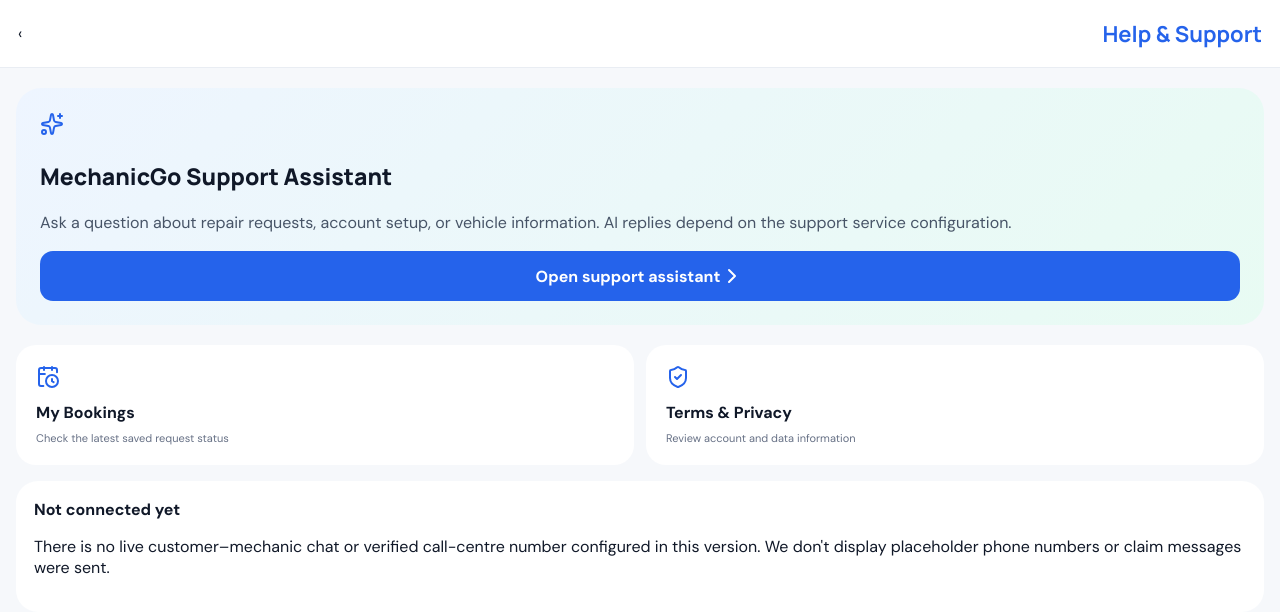
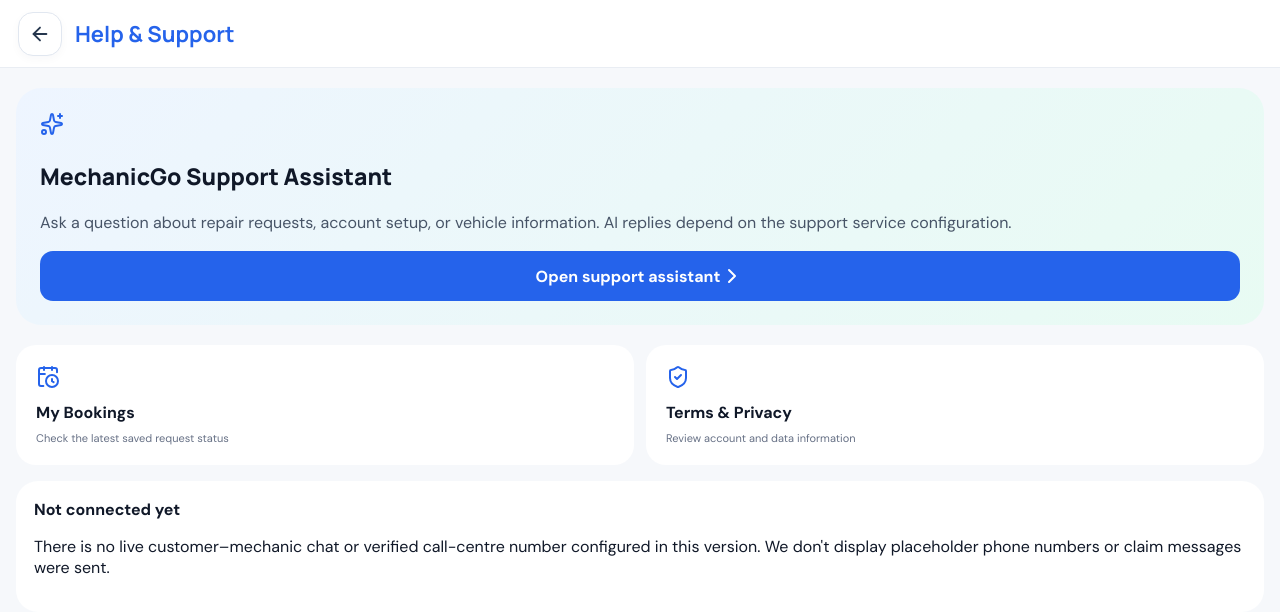
Before and after one commit to Enayatalibarkaat/MechanicGo, a Next.js app: page /support in a window 1280 px wide. Shown: the top 612 px of the page. Built offline with nearby package versions, Linux system fonts and the light colour scheme.

Commit message:
Use consistent back button in app page header

```diff
--- a/app/support/page.tsx
+++ b/app/support/page.tsx
@@ -1,6 +1,6 @@
-import {MessageCircle,ChevronRight,Sparkles,CalendarClock,ShieldCheck} from "lucide-react";
+import {MessageCircle,ChevronRight,Sparkles,CalendarClock,ShieldCheck,ArrowLeft} from "lucide-react";
 export default function Support(){
- return <main className="appPage"><header className="pageHeader"><a href="/profile">‹</a><h1>Help & Support</h1></header>
+ return <main className="appPage"><header className="pageHeader"><a href="/profile" className="pageBackBtn" aria-label="Back to profile"><ArrowLeft size={22}/></a><h1>Help & Support</h1></header>
  <section className="supportHero"><Sparkles/><h2>MechanicGo Support Assistant</h2><p>Ask a question about repair requests, account setup, or vehicle information. AI replies depend on the support service configuration.</p><a href="/support/ai">Open support assistant <ChevronRight/></a></section>
  <div className="supportCards"><a href="/bookings"><CalendarClock/><b>My Bookings</b><span>Check the latest saved request status</span></a><a href="/terms"><ShieldCheck/><b>Terms & Privacy</b><span>Review account and data information</span></a></div>
  <section className="formCard" style={{padding:18,marginTop:16}}><b>Not connected yet</b><p>There is no live customer–mechanic chat or verified call-centre number configured in this version. We don't display placeholder phone numbers or claim messages were sent.</p></section>
```
